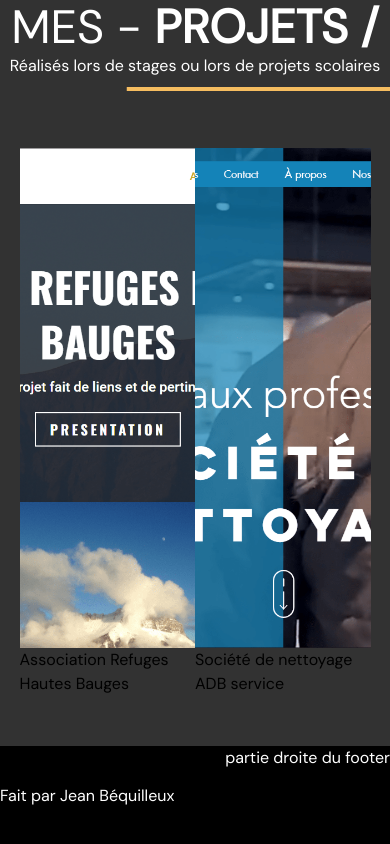
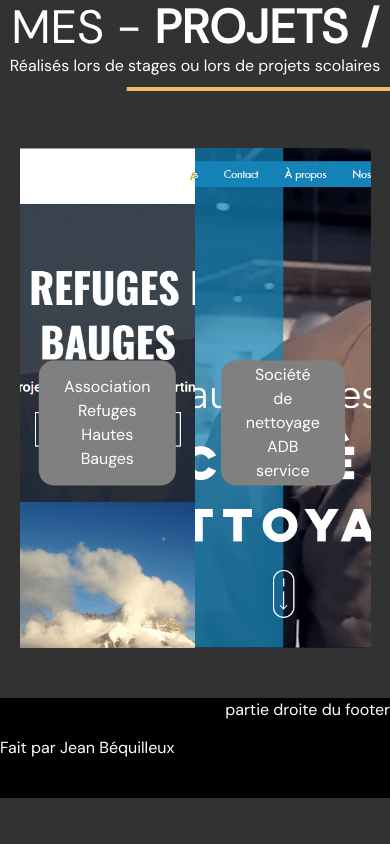
Before and after one commit to JeanBeq/portfolio-B2, a Nuxt app: page / in a window 390 px wide. Shown: the part 1612-2456 px from the top of the page. After the commit the page ends 2410 px from the top, so only its background shows below. Built offline with nearby package versions, Linux system fonts and the light colour scheme.

Commit message:
debug menu

```diff
--- a/components/projetsVue.vue
+++ b/components/projetsVue.vue
@@ -9,7 +9,7 @@
     <div class="sliderProjets" data-aos="zoom-in">
         <div class="left-slider-pr">
             <img src="/img/rhb.png" alt="">
-            <div class="textPopUp">
+            <div class="textPopUp textPopUp1">
                 <h2>Association Refuges Hautes Bauges</h2>
             </div>
         </div>
@@ -63,23 +63,31 @@
 .sliderProjets img:hover{
     filter: blur(5px);
 }
-.sliderProjets .textPopUp ::before {
-    content: "";
+.sliderProjets .textPopUp{
+    opacity: 0;
     position: absolute;
     transform: translate(-50%, -50%);
+    bottom: 0;
+    left: 50%;
+    transition: all ease-in-out 0.2s;
+    height: 10%;
+    display: flex;
+    align-items: center;
+    padding: 10px;
+}
+.sliderProjets :hover .textPopUp{
     bottom: 10%;
-    left: 50%;
-    color: pink;
-    display: none;
-}
-.sliderProjets .textPopUp::after, .sliderProjets .textPopUp :hover {
-    content: "";
-    position: absolute;
-    transform: translate(-50%, -50%);
-    bottom: 40%;
-    left: 50%;
-    color: pink;
+    opacity: 1;
+    color: white;
     display: block;
+    text-align: center;
+    border-radius: 20px;
+    background-color: grey;
+    height: 10%;
+    font-weight: bold;
+    display: flex;
+    align-items: center;
+    padding: 10px;
 }
 .left-slider-pr{
     position: relative;
@@ -121,6 +129,22 @@
     }
     .allPj h1{
         font-size: 12vw;
+    }
+    .sliderProjets .textPopUp{
+        opacity: 1;
+        border-radius: 15px;
+        height: 25%;
+        position: absolute;
+        transform: translate(-50%, -50%);
+        bottom: 20%;
+        padding: 25px;
+        left: 50%;
+        color: white;
+        text-align: center;
+        background-color: grey;
+    }
+    .sliderProjets:hover .textPopUp{
+        background-color: transparent;
     }
 }
 </style>
```
